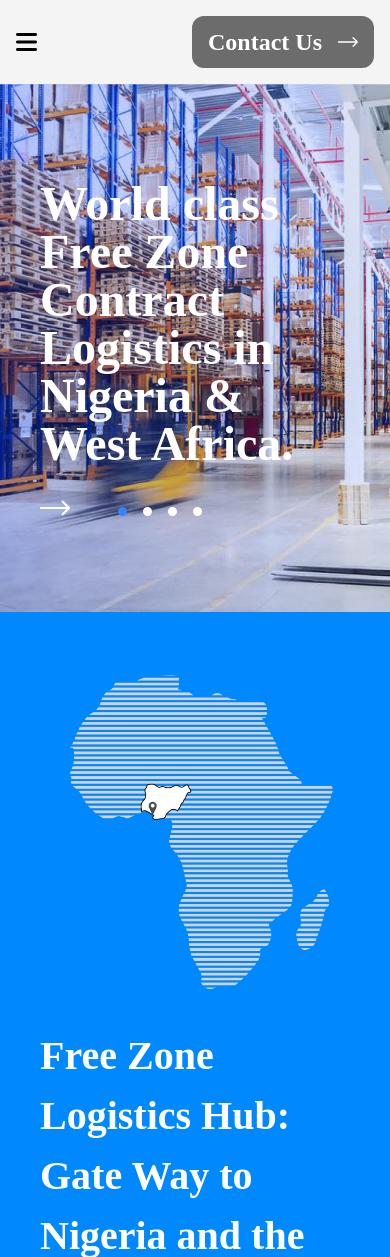
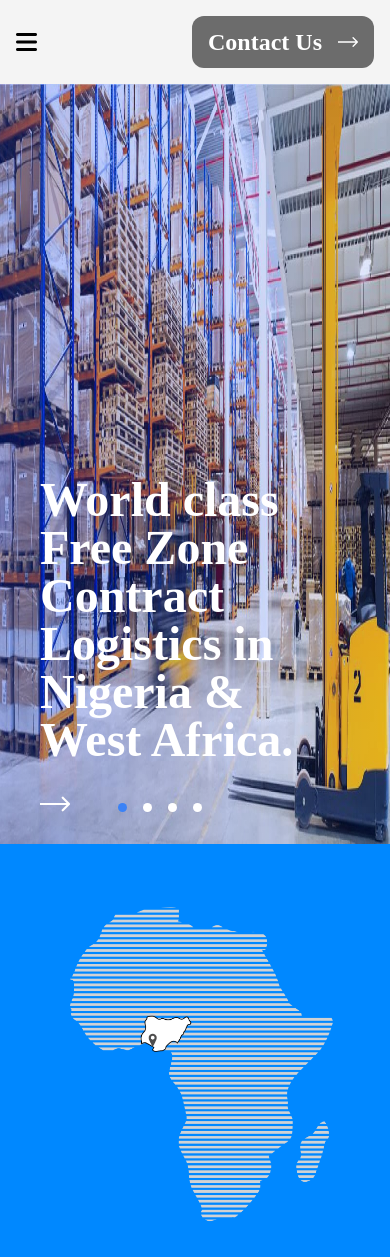
Before and after one commit to GlennOnyango/static_logistics, a PHP site: page / in a window 390 px wide. Shown: the top 1257 px of the page. Run offline with PHP 8.4, Linux system fonts and the light colour scheme; some libraries are stand-ins or nearby versions; some web fonts are replaced.

Commit message:
update mobile design update

```diff
--- a/src/index.html
+++ b/src/index.html
@@ -17,6 +17,9 @@
     <meta name="description" content="TY Logistics Park FZE." />
   </head>
   <body>
+    <main class="main-body">
+      <section class="h-screen flex flex-col">
+        <div class="grow-0">
           <header
             class="bg-third_tile_about text-dark_text_para flex flex-row justify-between px-4 sm:px-12 py-4"
           >
@@ -101,21 +104,21 @@
               </li>
             </ul>
           </section>
-
-    <main class="main-body">
-      <!-- Image and advert -->
+        </div>
+        <div class="grow">
           <section
-        class="sm:min-h-[92vh] md:min-h-[92.5vh] lg:min-h-[91vh] carsouel_div"
+            class="h-full carsouel_div"
             id="advert"
           >
             <div
-          class="px-10 md:px-24 lg:px-36 xl:px-48 py-24 flex items-end min-h-[inherit] advert_div"
+              class="px-10 md:px-24 lg:px-36 xl:px-48 pb-8 lg:py-24 flex items-end h-[inherit] advert_div"
             >
               <div class="grid grid-cols-3">
                 <h1
                   class="text-5xl font-bold text-white col-span-3 lg:col-span-2 text-start carousel_text"
                 >
-              World class Free Zone Contract Logistics in Nigeria & West Africa.
+                  World class Free Zone Contract Logistics in Nigeria & West
+                  Africa.
                 </h1>
                 <div
                   class="col-span-3 lg:col-span-1 flex flex-row mt-8 lg:mt-4 items-end justify-start lg:justify-end gap-4 lg:gap-12 w-full"
@@ -179,6 +182,8 @@
                   </div>
                 </div>
               </div>
+            </div>
+          </section>
         </div>
       </section>
 
@@ -1061,13 +1066,19 @@
             <a href="./" class="text-white text-base font-normal">Home</a>
           </li>
           <li>
-            <a href="./about-us/" class="text-white text-base font-normal">About Us</a>
+            <a href="./about-us/" class="text-white text-base font-normal"
+              >About Us</a
+            >
           </li>
           <li>
-            <a href="./solutions/" class="text-white text-base font-normal">Our Solutions</a>
+            <a href="./solutions/" class="text-white text-base font-normal"
+              >Our Solutions</a
+            >
           </li>
           <li>
-            <a href="./free-zone-grade-a-facilities/" class="text-white text-base font-normal"
+            <a
+              href="./free-zone-grade-a-facilities/"
+              class="text-white text-base font-normal"
               >Grade-A Facilities</a
             >
           </li>
@@ -1077,7 +1088,9 @@
       <div class="flex flex-col">
         <ul class="gap-2 mb-12">
           <li>
-            <a href="./contact-us/" class="text-white text-base font-normal">Contact Us</a>
+            <a href="./contact-us/" class="text-white text-base font-normal"
+              >Contact Us</a
+            >
           </li>
           <li>
             <a href="./faqs/" class="text-white text-base font-normal">FAQs</a>
@@ -1103,7 +1116,9 @@
       </div>
 
       <div class="flex flex-col">
-        <h5 class="text-white text-start text-base font-bold">Group Company:</h5>
+        <h5 class="text-white text-start text-base font-bold">
+          Group Company:
+        </h5>
         <h5 class="text-white text-start text-base mb-6 font-bold">
           Nal Comet shipping
         </h5>
--- a/src/output.css
+++ b/src/output.css
@@ -756,6 +748,14 @@ video {
 
 .w-full {
   width: 100%;
+}
+
+.grow {
+  flex-grow: 1;
+}
+
+.grow-0 {
+  flex-grow: 0;
 }
 
 .list-disc {
@@ -1016,6 +1022,10 @@ video {
   padding-top: 1rem;
 }
 
+.pb-8 {
+  padding-bottom: 2rem;
+}
+
 .text-center {
   text-align: center;
 }
@@ -1204,7 +1200,7 @@ nav ul li a {
 
 #advert {
   background-image: url('./assets/images/home/World\ class\ Free\ Zone\ Contract\ Logistics\ in\ Nigeria\ &\ West\ Africa.jpg');
-  background-size: cover;
+  background-size: 100% 100%;
   background-position: center;
   background-repeat: no-repeat;
   /* animation-name: change;
```
Also changed, not shown: other parts of src/output.css (+41 -52 lines), src/input.css (+4 -4 lines). Lines whose indentation alone changed are shown as unchanged.
